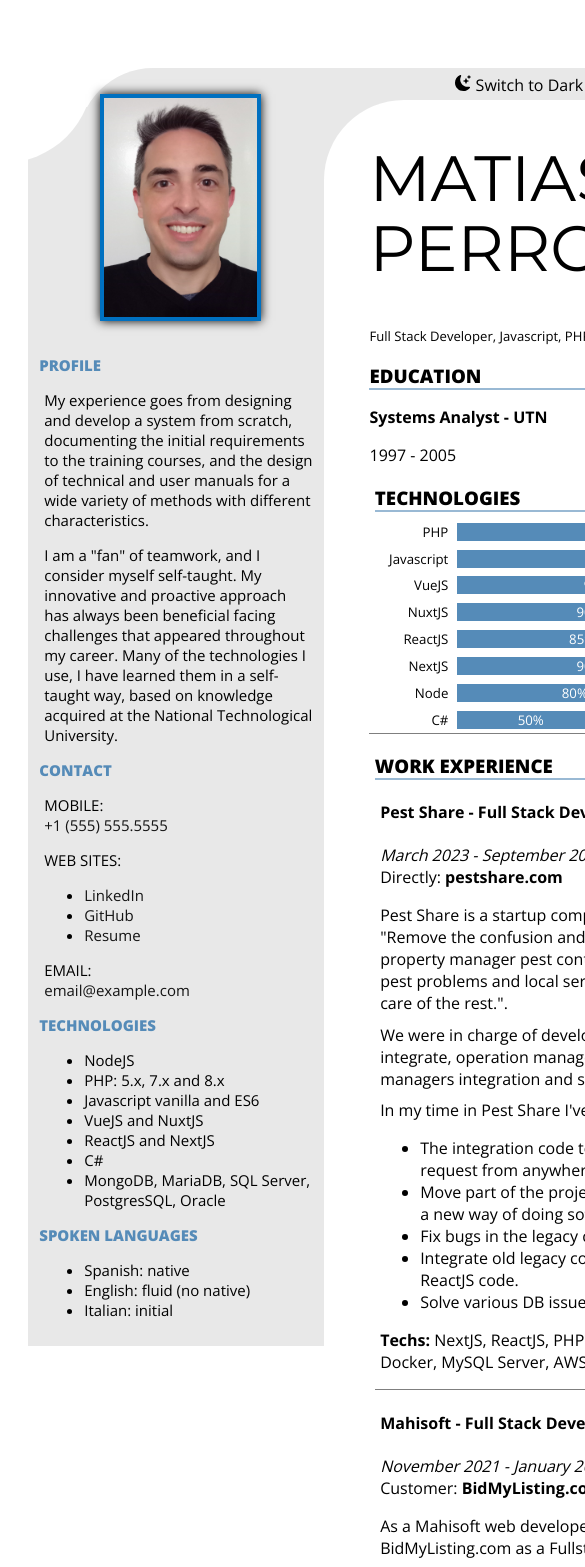
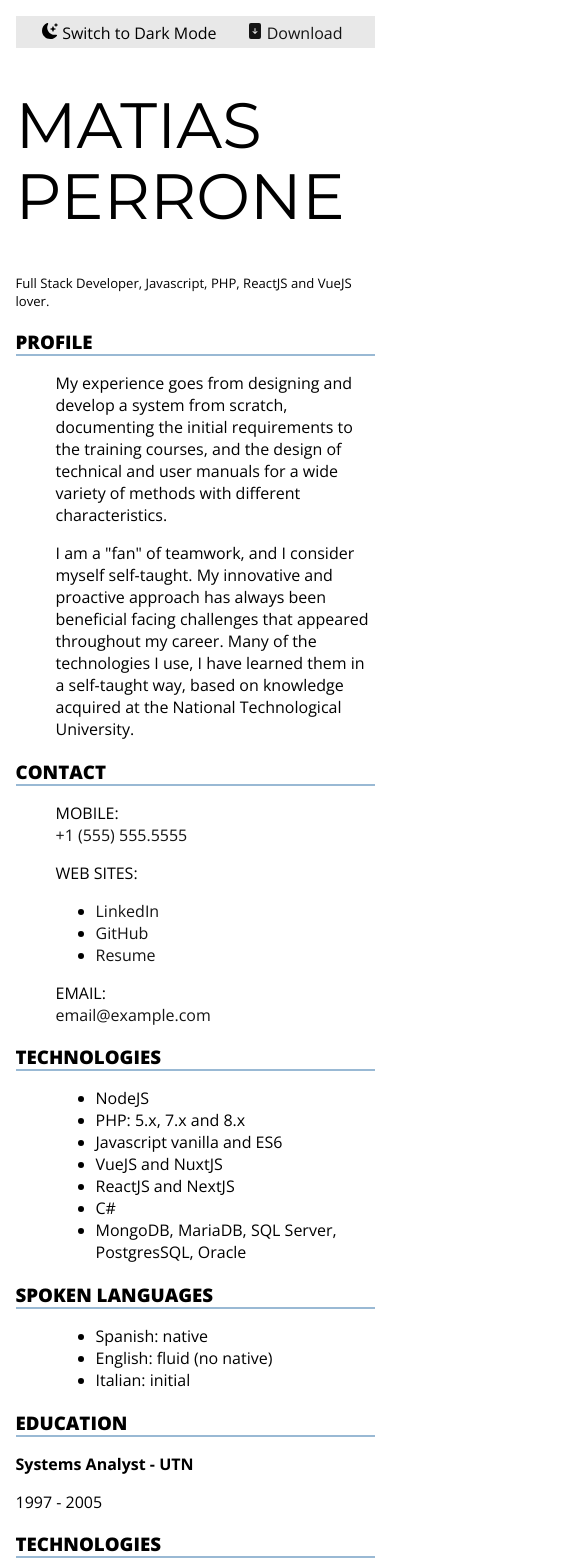
Before and after one commit to matiasperrone/resume, a Next.js app: page / in a window 390 px wide. Shown: the top 1567 px of the page, 585 px wide, since content can reach past the window. Built offline with nearby package versions, Linux system fonts and the light colour scheme.

Commit message:
Final mobile/desktop and print improvements

```diff
--- a/src/app/Page.module.scss
+++ b/src/app/Page.module.scss
@@ -1,22 +1,45 @@
+$padding-top-layout: 2rem;
+
 .layout {
     position: relative;
     display: flex;
-    min-width: 760px;
     width: 100%;
+    min-width: 0;
     min-height: 100vh;
     align-content: stretch;
     justify-content: stretch;
+    overflow: auto;
     flex-wrap: nowrap;
     background-color: rgb(var(--background-rgb));
 
+    @media screen and (min-width: 900px) {
+        min-width: 760px;
+    }
+
     & > *:first-child {
-        position: relative;
-        min-width: 274px;
-        max-width: 20%;
+        display: none;
+        position: absolute;
         width: 100%;
+        max-width: 100%;
+        padding: 0;
+        padding-top: 2rem;
+        max-height: 100vh;
+        min-width: 0;
+        overflow-x: hidden;
+        overflow-y: auto;
         height: 100%;
         background-color: rgb(var(--background-gray));
-        padding: 0.75em;
+
+        @media screen and (min-width: 900px) {
+            display: block;
+            position: initial;
+            width: 100%;
+            min-width: 274px;
+            max-width: 20%;
+            padding: 0.75em;
+            height: auto;
+            max-height: 100%;
+        }
 
         & > img {
             position: relative;
@@ -46,8 +69,9 @@
     }
 
     & > *:last-child {
-        min-width: 486px;
-        width: calc(100% - 274px);
+        min-width: 0;
+        width: 100%;
+        max-width: 100vw;
         display: flex;
         flex-direction: row;
         flex-wrap: wrap;
@@ -55,15 +79,26 @@
         justify-content: stretch;
         color: rgb(var(--foreground-gray));
         background-color: rgb(var(--background-gray));
-        padding-top: 2rem;
+        padding-top: $padding-top-layout;
+
+        @media screen and (min-width: 900px) {
+            min-width: 486px;
+            width: calc(100% - 274px);
+        }
+
+
         & > * {
             color: rgb(var(--foreground-rgb));
             background-color: rgb(var(--background-rgb));
             width: 100%;
-            border-radius: 80px 0 0 0;
-            padding: 0px 45px;
-            & > * {
-                max-width: 1200px;
+            max-width: 100%;
+
+            @media screen and (min-width: 900px) {
+                padding: 0px 45px;
+                border-radius: 80px 0 0 0;
+                & > * {
+                    max-width: 1200px;
+                }
             }
         }
 
@@ -81,7 +116,7 @@
     font-size: 1rem;
     right: 2rem;
     top: 0;
-    height: 2rem;
+    height: $padding-top-layout;
     display: flex;
     flex-direction: row;
     align-items: center;
@@ -89,6 +124,7 @@
 }
 
 .art1 {
+    display: none;
     height: 95px;
     width: 125px;
     position: absolute;
@@ -97,6 +133,11 @@
     z-index: 1;
     background-color: rgb(var(--background-rgb));
     overflow: hidden;
+
+    @media screen and (min-width: 900px) {
+        display: block;
+    }
+
     & > *:first-child {
         position: absolute;
         right: 0;
@@ -152,3 +193,7 @@
         }
     }
 }
+
+.leftSideBar {
+    position: sticky;
+}
--- a/src/app/globals.scss
+++ b/src/app/globals.scss
@@ -31,7 +31,7 @@
   @include dark-theme;
 }
 
-@media (prefers-color-scheme: dark) {
+@media screen and (prefers-color-scheme: dark) {
   :root, [data-theme="dark"] {
     @include dark-theme;
   }
@@ -40,10 +40,17 @@
   }
 }
 
+
+@media print {
+  :root, [data-theme="light"], [data-theme="dark"] {
+    @include light-theme;
+  }
+}
+
 body {
   color: rgb(var(--foreground-rgb));
   background-color: rgb(var(--background-rgb));
-  padding: 4em 1.33333em ;
+  padding: 0.5em;
   font-size: 15px;
 }
 
--- a/src/app/page.js
+++ b/src/app/page.js
@@ -19,6 +19,7 @@ export default function Home() {
           </div>
         </div>
         <Image src="/images/matias.jpg" alt="" />
+        <div className={classes.leftSideBar}>
           <dl>
             <dt>PROFILE</dt>
             <dd>
@@ -76,27 +77,97 @@ export default function Home() {
             </dd>
           </dl>
         </div>
+      </div>
       <div>
         <div>
           <div className={classes.ThemeSwitcher}>
             <ThemeSwitcher />
             <Download href="/assets/eng.pdf">
               <svg xmlns="http://www.w3.org/2000/svg" width="16" height="16" fill="currentColor" viewBox="0 0 16 16">
-                <path d="M12 0H4a2 2 0 0 0-2 2v12a2 2 0 0 0 2 2h8a2 2 0 0 0 2-2V2a2 2 0 0 0-2-2zM8 5a.5.5 0 0 1 .5.5v3.793l1.146-1.147a.5.5 0 0 1 .708.708l-2 2a.5.5 0 0 1-.708 0l-2-2a.5.5 0 1 1 .708-.708L7.5 9.293V5.5A.5.5 0 0 1 8 5z"/>
+                <path d="M12 0H4a2 2 0 0 0-2 2v12a2 2 0 0 0 2 2h8a2 2 0 0 0 2-2V2a2 2 0 0 0-2-2zM8 5a.5.5 0 0 1 .5.5v3.793l1.146-1.147a.5.5 0 0 1 .708.708l-2 2a.5.5 0 0 1-.708 0l-2-2a.5.5 0 1 1 .708-.708L7.5 9.293V5.5A.5.5 0 0 1 8 5z" />
               </svg>
               {" Download"}
             </Download>
           </div>
           <hgroup>
-            <h1 className={fontH1.className}>Matias Perrone</h1>
+            <h1 className={fontH1.className}>
+              Matias Perrone
+            </h1>
             <p>Full Stack Developer, Javascript, PHP, ReactJS and VueJS lover.</p>
           </hgroup>
+          <span className="d-block d-md-none">
+
+            <section>
+              <h3>PROFILE</h3>
+              <dl>
+                <dd>
+                  <p>
+                    My experience goes from designing and develop a system from scratch, documenting the initial requirements to the training courses, and the design of technical and user manuals for a wide variety of methods with different characteristics.
+                  </p>
+                  <p>
+                    I am a &quot;fan&quot; of teamwork, and I consider myself self-taught. My innovative and proactive approach has always been beneficial facing challenges that appeared throughout my career. Many of the technologies I use, I have learned them in a self-taught way, based on knowledge acquired at the National Technological University.
+                  </p>
+                </dd>
+              </dl>
+            </section>
+            <section>
+              <h3>CONTACT</h3>
+              <dl>
+                <dd>
+                  <p>
+                    MOBILE:<br />
+                    <Link href={`tel:${process.env.NEXT_PHONE}`} text={process.env.NEXT_PHONE_FORMATED} />
+                  </p>
+                  <p>
+                    WEB SITES:
+                  </p>
+                  <ul>
+                    <li><a href="https://www.linkedin.com/in/matiasperrone/">LinkedIn</a></li>
+                    <li><a href="https://www.github.com/matiasperrone/">GitHub</a></li>
+                    <li><a href="https://resume.matiasperrone.com/">Resume</a></li>
+                  </ul>
+                  <p>
+                    EMAIL:<br />
+                    <Link href={`mailto:${process.env.NEXT_EMAIL}`} text={process.env.NEXT_EMAIL} />
+                  </p>
+                </dd>
+              </dl>
+            </section>
+            <section>
+              <h3>TECHNOLOGIES</h3>
+              <dl>
+                <dd>
+                  <ul>
+                    <li>NodeJS</li>
+                    <li>PHP: 5.x, 7.x and 8.x</li>
+                    <li>Javascript vanilla and ES6</li>
+                    <li>VueJS and NuxtJS</li>
+                    <li>ReactJS and NextJS</li>
+                    <li>C#</li>
+                    <li>MongoDB, MariaDB, SQL Server, PostgresSQL, Oracle</li>
+                  </ul>
+                </dd>
+              </dl>
+            </section>
+            <section>
+              <h3>SPOKEN LANGUAGES</h3>
+              <dl>
+                <dd>
+                  <ul>
+                    <li>Spanish: native</li>
+                    <li>English: fluid (no native)</li>
+                    <li>Italian: initial</li>
+                  </ul>
+                </dd>
+              </dl>
+            </section>
+          </span>
           <section>
             <h3>EDUCATION</h3>
             <p><b>Systems Analyst - UTN</b></p>
             <p>1997 - 2005</p>
           </section>
-          <article>
+          <section>
             <h3>TECHNOLOGIES</h3>
             <div className={classes.technologies}>
               <div className={classes.technology}>
@@ -148,7 +219,7 @@ export default function Home() {
                 </div>
               </div>
             </div>
-          </article>
+          </section>
           <article>
             <h3>WORK EXPERIENCE</h3>
             <article>
--- a/src/components/Download/Download.jsx
+++ b/src/components/Download/Download.jsx
@@ -1,7 +1,9 @@
+import classes from "./Download.module.scss";
+
 const Download = ({href, children, name = "resume.pdf"}) => {
     if (!href) return text ?? null;
 
-    return <a href={href} download={name}>{children}</a>;
+    return <a href={href} download={name}  className={classes.download}>{children}</a>;
 };
 
 export default Download;
--- a/src/components/Download/Download.module.scss
+++ b/src/components/Download/Download.module.scss
@@ -1,6 +1,9 @@
-.themeSwitch {
+.download {
     cursor: pointer;
     z-index: 2;
     font-size: 1rem;
     line-height: 1em;
+    @media print {
+        display: none;
+    }
 }
--- a/src/components/ThemeSwitcher/ThemeSwitcher.module.scss
+++ b/src/components/ThemeSwitcher/ThemeSwitcher.module.scss
@@ -3,4 +3,7 @@
     z-index: 2;
     font-size: 1em;
     line-height: 1em;
+    @media print {
+        display: none;
+    }
 }
```
Lines whose indentation alone changed are shown as unchanged.
